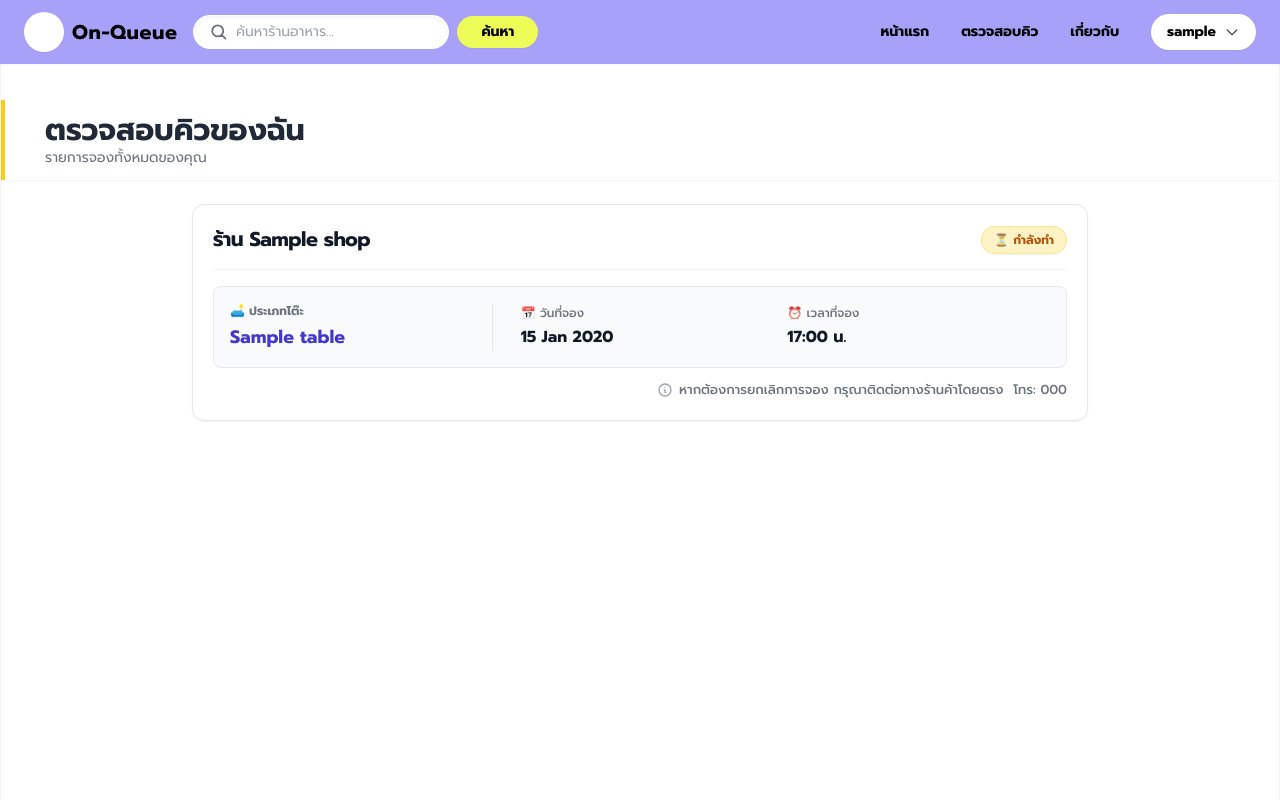
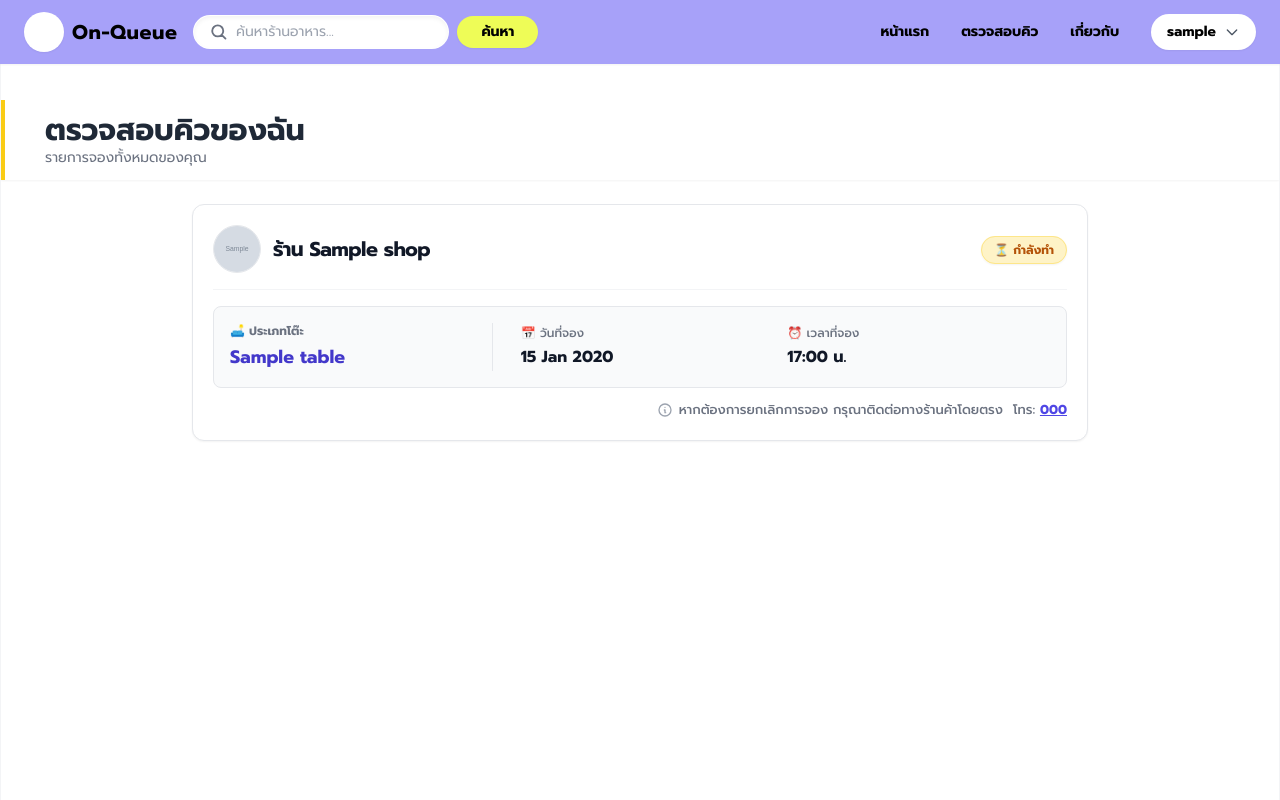
Before and after one commit to 65070196/project, a Django app: page /queue-check/ in a window 1280 px wide. Run offline with Django 5.2, Linux system fonts and the light colour scheme; a user stored in the database is signed in; tables that the repository leaves empty hold one stand-in row (values such as "Sample post"); grey boxes marked "Sample" are stand-in pictures; some libraries are stand-ins or nearby versions.

Commit message:
Update queue_check.html

```diff
--- a/smartqueue/templates/queue_check.html
+++ b/smartqueue/templates/queue_check.html
@@ -22,12 +22,20 @@
             <div class="flex flex-col sm:flex-row sm:justify-between sm:items-center gap-3 mb-4 pb-4 border-b border-gray-100">
 
                 <div class="flex-grow flex items-center gap-3">
+                    <div class="w-12 h-12 rounded-full overflow-hidden shrink-0 border border-gray-200 shadow-inner bg-gray-50 flex items-center justify-center text-gray-400">
+                        {% if queue.shop.image and queue.shop.image.image_path %}
+                            <img src="{{ queue.shop.image.image_path.url }}" alt="{{ queue.shop.shop_name }}" class="w-full h-full object-cover">
+                        {% else %}
+                            <span class="text-xl">🏪</span>
+                        {% endif %}
+                    </div>
+
                     <h3 class="text-lg md:text-xl font-extrabold text-gray-900 leading-tight tracking-tight line-clamp-1">
                       ร้าน {{ queue.shop.shop_name }}
                     </h3>
                 </div>
 
-                <div class="flex-shrink-0">
+                <div class="flex-shrink-0 mt-1 sm:mt-0">
                   {% if queue.status == 'doing' %}
                     <span class="px-3 py-1 text-xs rounded-full bg-amber-100 text-amber-700 font-bold border border-amber-200 shadow-sm whitespace-nowrap">
                       ⏳ กำลังทำ
@@ -77,7 +85,7 @@
                   <svg class="w-4 h-4 text-gray-400 shrink-0" fill="none" stroke="currentColor" viewBox="0 0 24 24"><path stroke-linecap="round" stroke-linejoin="round" stroke-width="2" d="M13 16h-1v-4h-1m1-4h.01M21 12a9 9 0 11-18 0 9 9 0 0118 0z"></path></svg>
                   <span>หากต้องการยกเลิกการจอง กรุณาติดต่อทางร้านค้าโดยตรง</span>
                   {% if queue.shop.phone %}
-                    <span class="ml-1">โทร: {{ queue.shop.phone }}</span>
+                    <span class="ml-1">โทร: <a href="tel:{{ queue.shop.phone }}" class="text-indigo-600 hover:text-indigo-800 font-bold underline transition-colors">{{ queue.shop.phone }}</a></span>
                   {% endif %}
               </p>
             </div>
```
